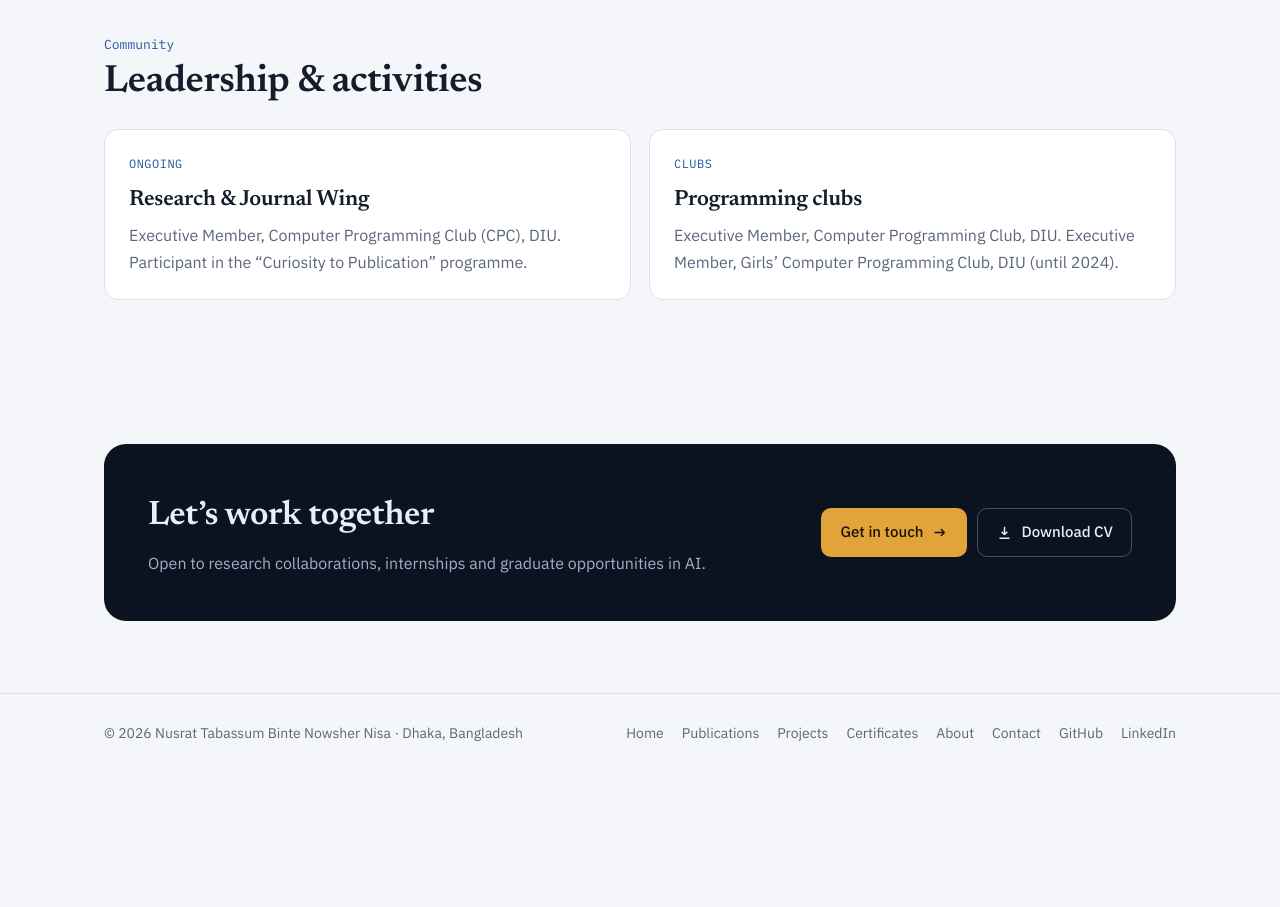
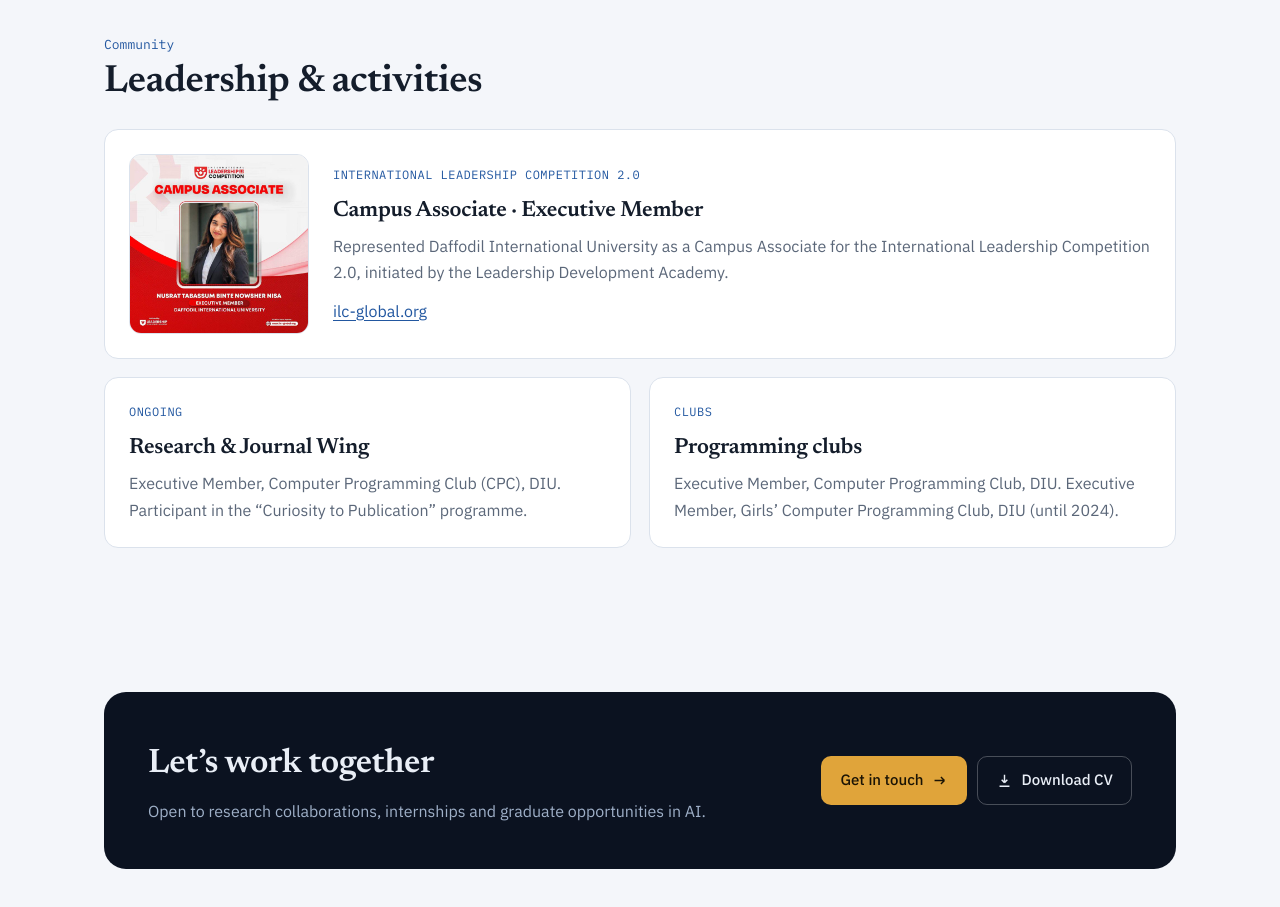
Before and after one commit to nisa3131/portfolio, a plain HTML site: page about.html in a window 1280 px wide. Shown: the part 2860-3767 px from the top of the page. Before the commit the page ends 3641 px from the top, so only its background shows below. Drawn offline with Linux system fonts and the light colour scheme.

Commit message:
Add files via upload

```diff
--- a/about.html
+++ b/about.html
@@ -96,7 +96,11 @@
 
   <section class="section">
     <div class="section-head"><div><span class="num">Community</span><h2>Leadership &amp; activities</h2></div></div>
-    <div class="cards" style="margin-top:0">
+    <div class="panel lead-feature">
+      <a href="certs/ilc-campus-associate.jpg"><img src="certs/ilc-campus-associate-thumb.jpg" alt="International Leadership Competition 2.0 Campus Associate announcement for Nusrat Tabassum Binte Nowsher Nisa"></a>
+      <div><p class="kicker">INTERNATIONAL LEADERSHIP COMPETITION 2.0</p><h3>Campus Associate · Executive Member</h3><p class="muted" style="margin:0 0 12px">Represented Daffodil International University as a Campus Associate for the International Leadership Competition 2.0, initiated by the Leadership Development Academy.</p><a href="https://www.ilc-global.org">ilc-global.org</a></div>
+    </div>
+    <div class="cards">
       <div class="panel"><p class="kicker">ONGOING</p><h3>Research &amp; Journal Wing</h3><p class="muted" style="margin:0">Executive Member, Computer Programming Club (CPC), DIU. Participant in the “Curiosity to Publication” programme.</p></div>
       <div class="panel"><p class="kicker">CLUBS</p><h3>Programming clubs</h3><p class="muted" style="margin:0">Executive Member, Computer Programming Club, DIU. Executive Member, Girls’ Computer Programming Club, DIU (until 2024).</p></div>
     </div>
--- a/style.css
+++ b/style.css
@@ -320,3 +320,6 @@ h1, h2, h3 { font-family: var(--font-display); font-weight: 600; text-wrap: bala
 .lb-head { display: flex; justify-content: space-between; align-items: center; gap: 12px; padding: 12px 16px; border-bottom: 1px solid var(--line); color: var(--ink); }
 .lb-close { font: inherit; font-size: 14px; background: var(--bg); border: 1px solid var(--line); color: var(--ink); border-radius: 8px; padding: 6px 12px; cursor: pointer; }
 .lightbox img { width: 100%; max-height: 80vh; object-fit: contain; background: var(--bg); }
+.lead-feature { display: grid; grid-template-columns: 180px 1fr; gap: 24px; align-items: center; }
+.lead-feature img { border-radius: 12px; border: 1px solid var(--line); }
+@media (max-width: 560px) { .lead-feature { grid-template-columns: 1fr; } .lead-feature img { max-width: 220px; } }
```
Also changed, not shown: certificates.html (+6 -2 lines), certs/ilc-campus-associate-thumb.jpg (added), certs/ilc-campus-associate.jpg (added), 1 other file.
